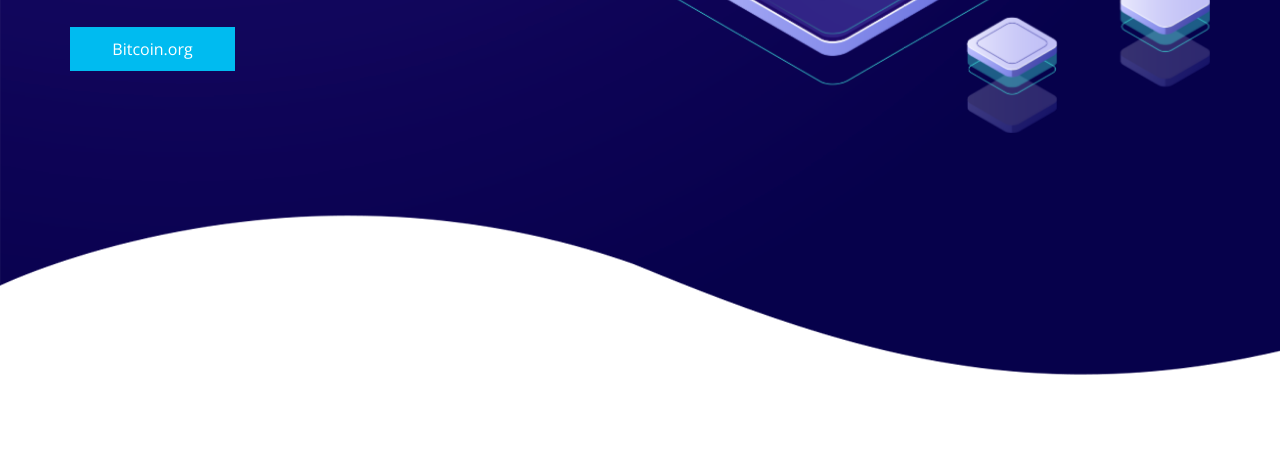
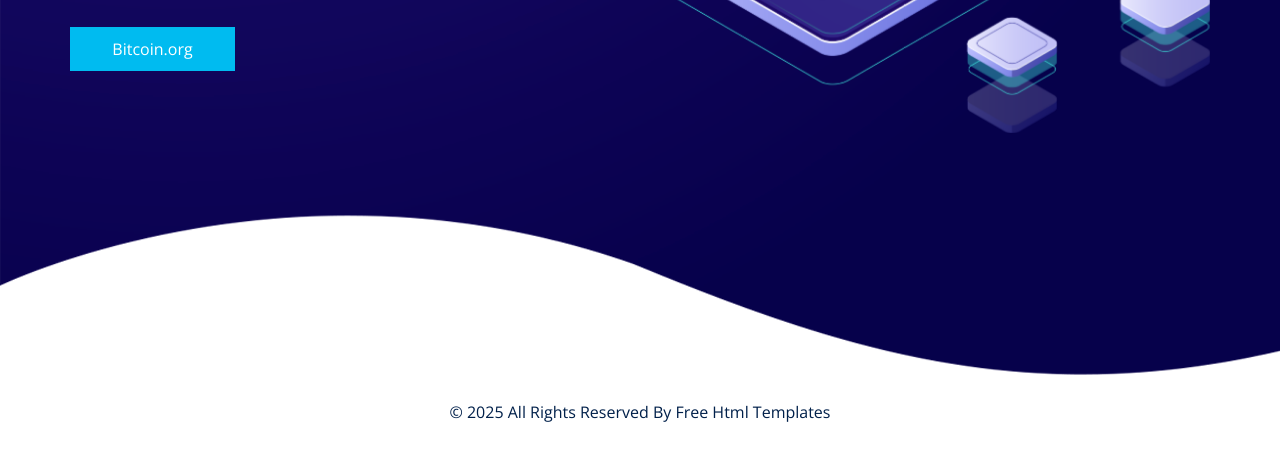
Before and after one commit to chrismoeketsi/chrismoeketsi.github.io, a plain HTML site: page index.html in a window 1280 px wide. Shown: the part 425-874 px from the top of the page. Before the commit the page ends 800 px from the top, so only its background shows below. Drawn offline with nearby package versions, Linux system fonts and the light colour scheme; some packages are replaced by stand-ins of ours; a script that the page names is missing.

Commit message:
work footer

```diff
--- a/index.html
+++ b/index.html
@@ -92,6 +92,17 @@
 
 
 
+  <!-- footer section -->
+  <section class="footer_section">
+    <div class="container">
+      <p>
+        &copy; <span id="displayYear"></span> All Rights Reserved By
+        <a href="https://html.design/">Free Html Templates</a>
+      </p>
+    </div>
+  </section>
+  <!-- footer section -->
+
   <!-- jQery -->
   <script type="text/javascript" src="js/jquery-3.4.1.min.js"></script>
   <!-- popper js -->
```
